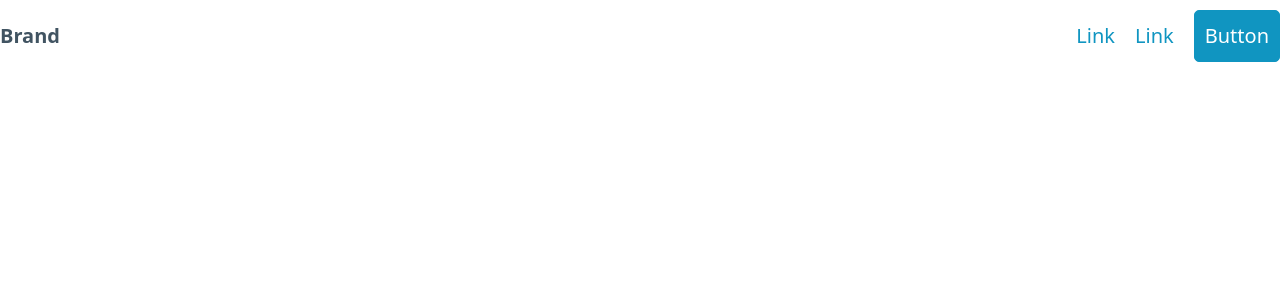
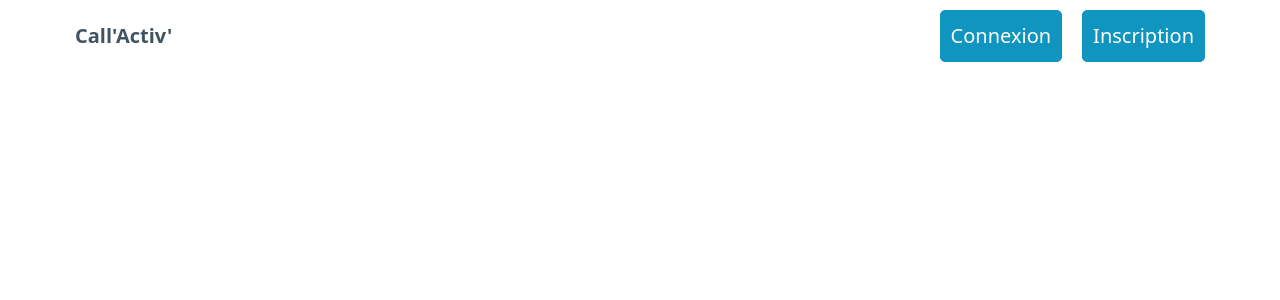
Before and after one commit to WellWedley/call_activ, a Symfony app: template templates/home/index.html.twig in a window 1280 px wide. Shown: the top 300 px of the page. Run offline with Twig, Linux system fonts and the light colour scheme; the template is opened without the code that fills it, so the values that code supplies are empty; some libraries are stand-ins or nearby versions.

Commit message:
Login & registration forms

```diff
--- /dev/null
+++ b/css/nav.css
@@ -0,0 +1,3 @@
+nav.container{
+    width: 60%;
+}
--- a/templates/_navbar.html.twig
+++ b/templates/_navbar.html.twig
@@ -1,10 +1,11 @@
-<nav>
+<nav class="container">
   <ul>
-    <li><strong>Brand</strong></li>
+    <li><strong>Call'Activ'</strong></li>
   </ul>
   <ul>
-    <li><a href="#">Link</a></li>
-    <li><a href="#">Link</a></li>
-    <li><a href="#" role="button">Button</a></li>
+    {# <li><a href="#">Link</a></li> #}
+
+    <li><a href="{{path('app_login')}}" role="button">Connexion</a></li>
+    <li><a href="{{path('app_register')}}" role="button">Inscription</a></li>
   </ul>
 </nav>
--- a/templates/base.html.twig
+++ b/templates/base.html.twig
@@ -5,6 +5,7 @@
         <title>{% block title %}{{controller_name}}{% endblock %}</title>
         {% block stylesheets %}
 <link rel="stylesheet" href="https://cdn.jsdelivr.net/npm/@picocss/pico@1/css/pico.min.css">
+
 
         {% endblock %}
 
--- a/templates/home/index.html.twig
+++ b/templates/home/index.html.twig
@@ -1,6 +1,4 @@
 {% extends 'base.html.twig' %}
-
-
 
 {% block body %}
 
```
Also changed, not shown: src/Controller/LoginController.php (added, +26 -0 lines), templates/login/index.html.twig (added, +22 -0 lines), 3 other files.
